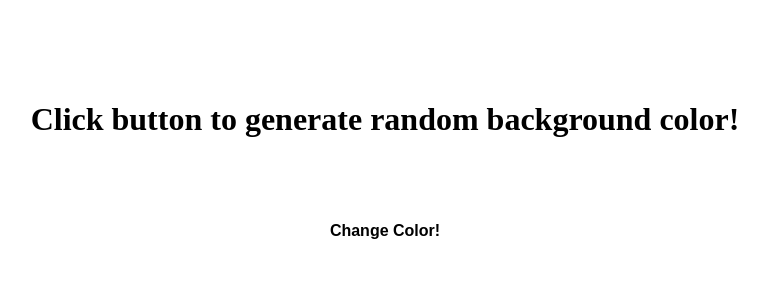
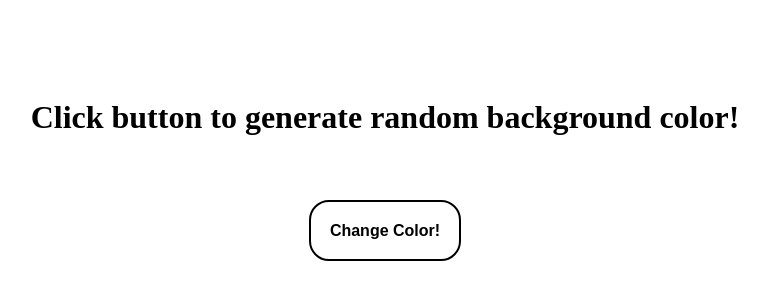
Before and after one commit to M-ilkins/background-color-changer, a plain HTML site: page index.html in a window 1280 px wide. Shown: the part 220-520 px from the top of the page, without its empty margins (255-1023 px from the left). Drawn offline with Linux system fonts and the light colour scheme.

Commit message:
add border around button

```diff
--- a/script.js
+++ b/script.js
@@ -7,7 +7,8 @@ function changeColor(target){
     let b = Math.floor(Math.random() * 256);
     let styleString = `rgb(${r}, ${g}, ${b})`
     document.body.style.backgroundColor = styleString;
-    console.log(styleString);
+    // uncomment (below) to display current color to console!
+    // console.log(styleString);
 }
 
 button.onclick = changeColor;
--- a/style.css
+++ b/style.css
@@ -12,7 +12,7 @@ button {
     font-weight: bold;
     padding: 1.5%;
     border-radius: 20px;
-    border: none;
+    border: 2px solid black;
     background-color: white;
 }
 
```
